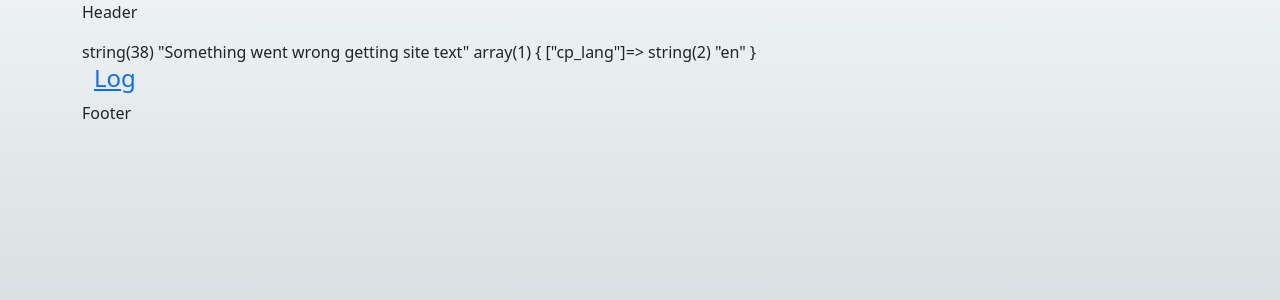
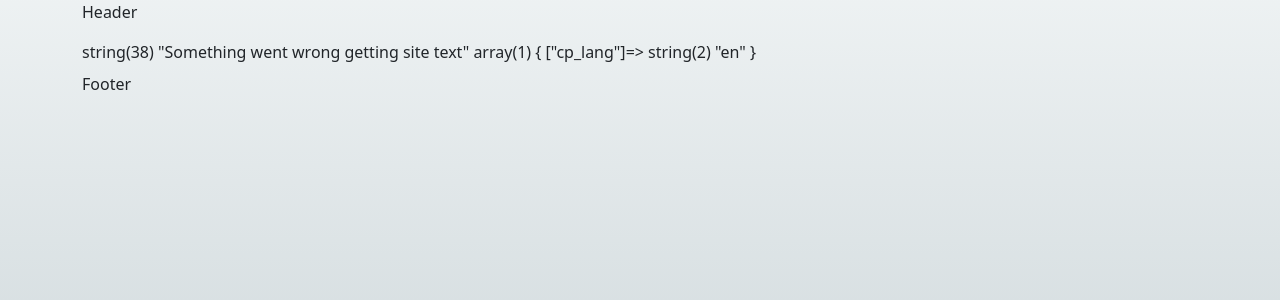
Before and after one commit to Leerlandais/contactPage, a PHP site: page /public/index.php in a window 1280 px wide. Shown: the top 300 px of the page. Run offline with PHP 8.4, Linux system fonts and the light colour scheme; data that the repository does not hold is empty; a stand-in replaces the project's code that opens the database connection; some libraries are stand-ins or nearby versions.

Commit message:
works, can sleep now

```diff
--- a/view/publicHomeView.php
+++ b/view/publicHomeView.php
@@ -21,12 +21,12 @@
 <?php include ("inc/error-message.php"); // leave this here to display any eventual error message - include this on all pages ?>
 
     <div class="container">
-        <p class="h4"><a href="?login" id="publicPageLogin">Log</a></p>
+        <p class="h4"><a href="?login" id="publicPageLogin"></a></p>
     <?php
         if (isset($_GET["login"])) include("inc/loginForm.php");
     ?>
 
-
+    <p class="h5" id="testH"></p>
     </div>
 
     <?php
```
